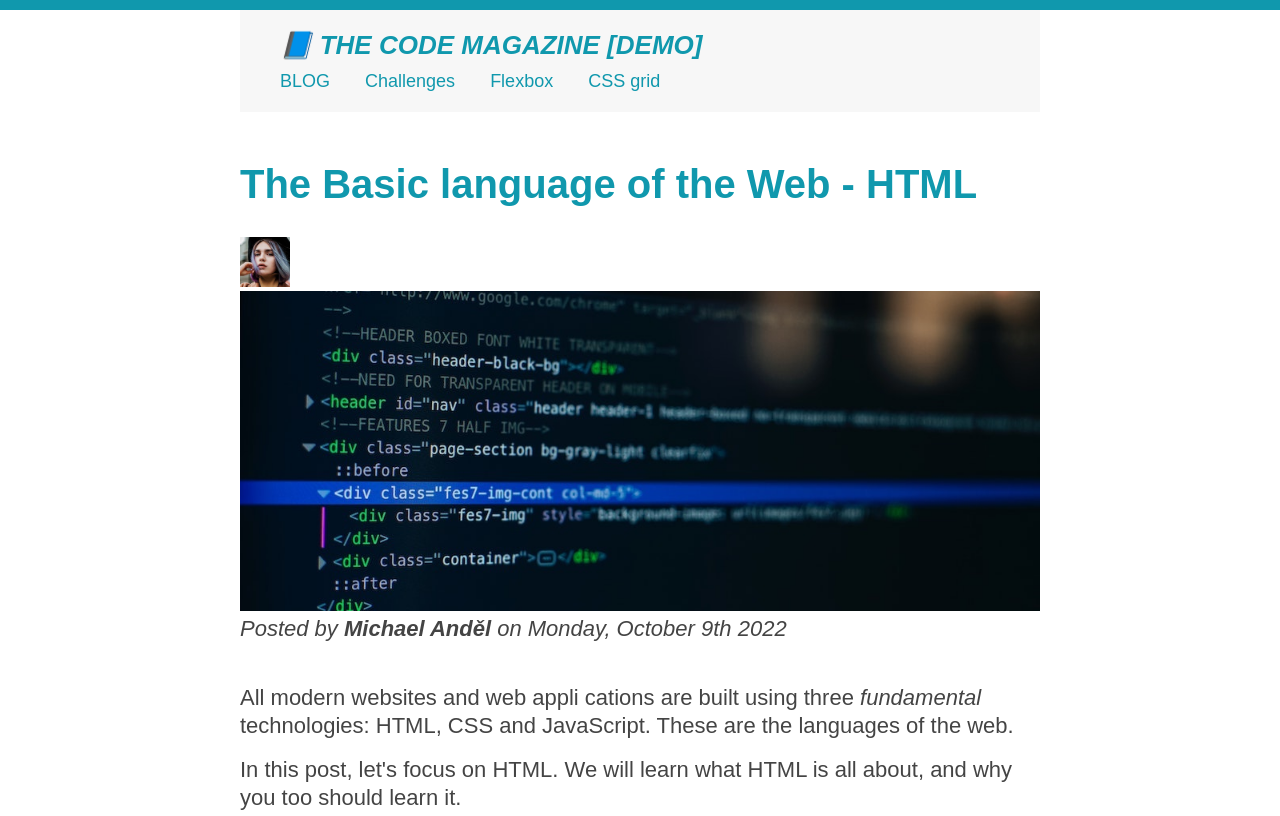
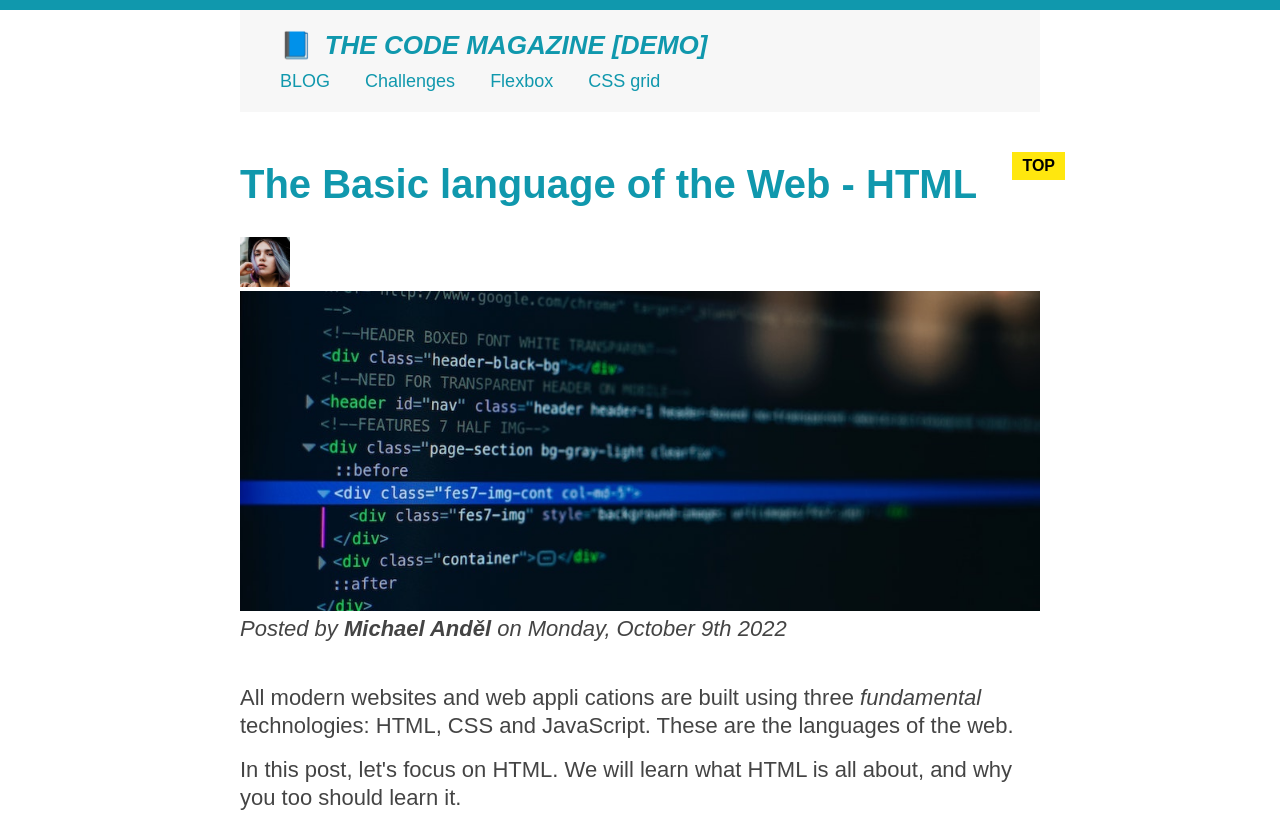
Before and after one commit to MichaelAndel/HTML-Tutorial, a plain HTML site: page 02-HTML-Fundamentals/index.html in a window 1280 px wide. Shown: the top 816 px of the page. Drawn offline with Linux system fonts and the light colour scheme.

Commit message:
CSS40 - Pseudo-elements

```diff
--- a/02-HTML-Fundamentals/styles/style.css
+++ b/02-HTML-Fundamentals/styles/style.css
@@ -231,6 +231,32 @@ button {
   right: 50px;
 }
 
+h1::first-letter {
+  font-style: normal;
+  margin-right: 5px;
+}
+
+h2 {
+  position: relative;
+}
+
+h2::after {
+  content: "TOP";
+  background-color: #ffe70e;
+  color: #000;
+  font-size: 16px;
+  font-weight: bold;
+  display: inline-block;
+  padding: 5px 10px;
+  position: absolute;
+  top: -10px;
+  right: -25px;
+}
+
+/* h3 + p::first-line {
+  color: red;
+} */
+
 /*nav a:link,
 nav p {
   font-size: 18px;
```
Also changed, not shown: 2 other files.
